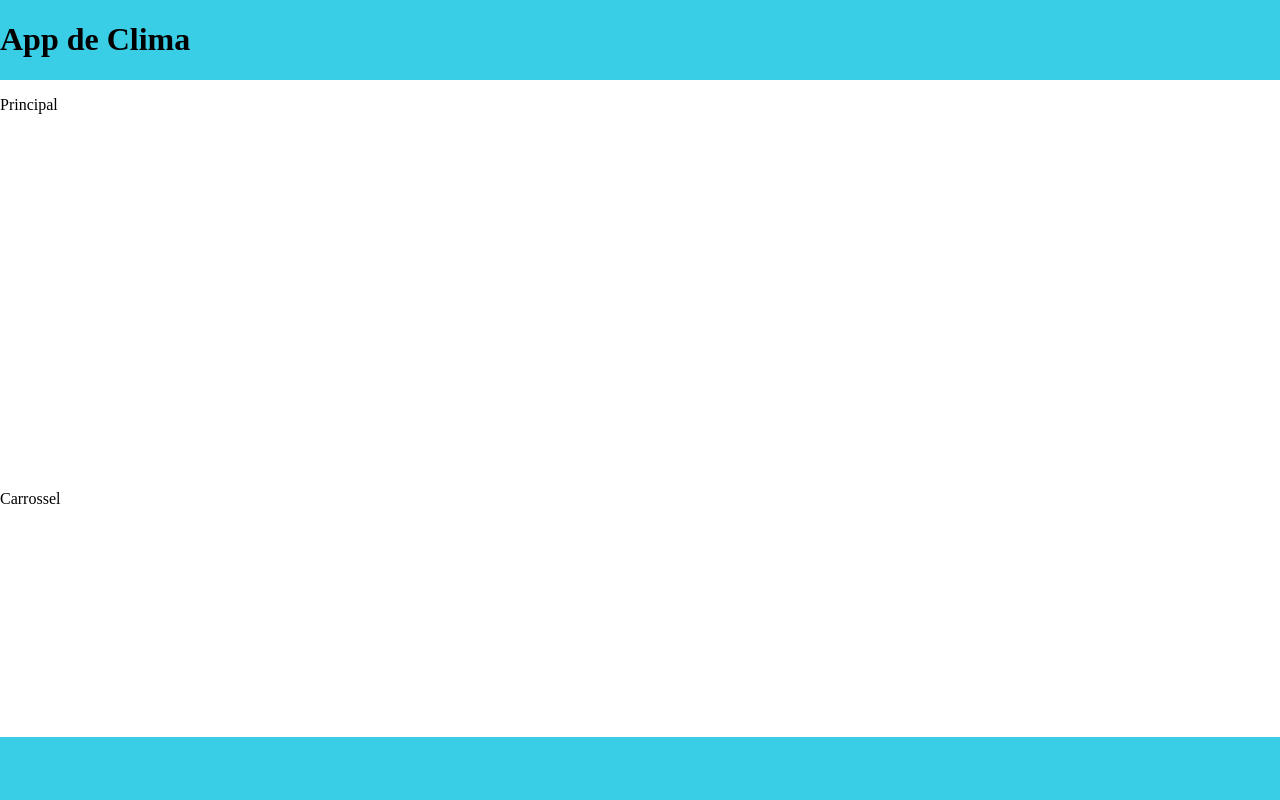
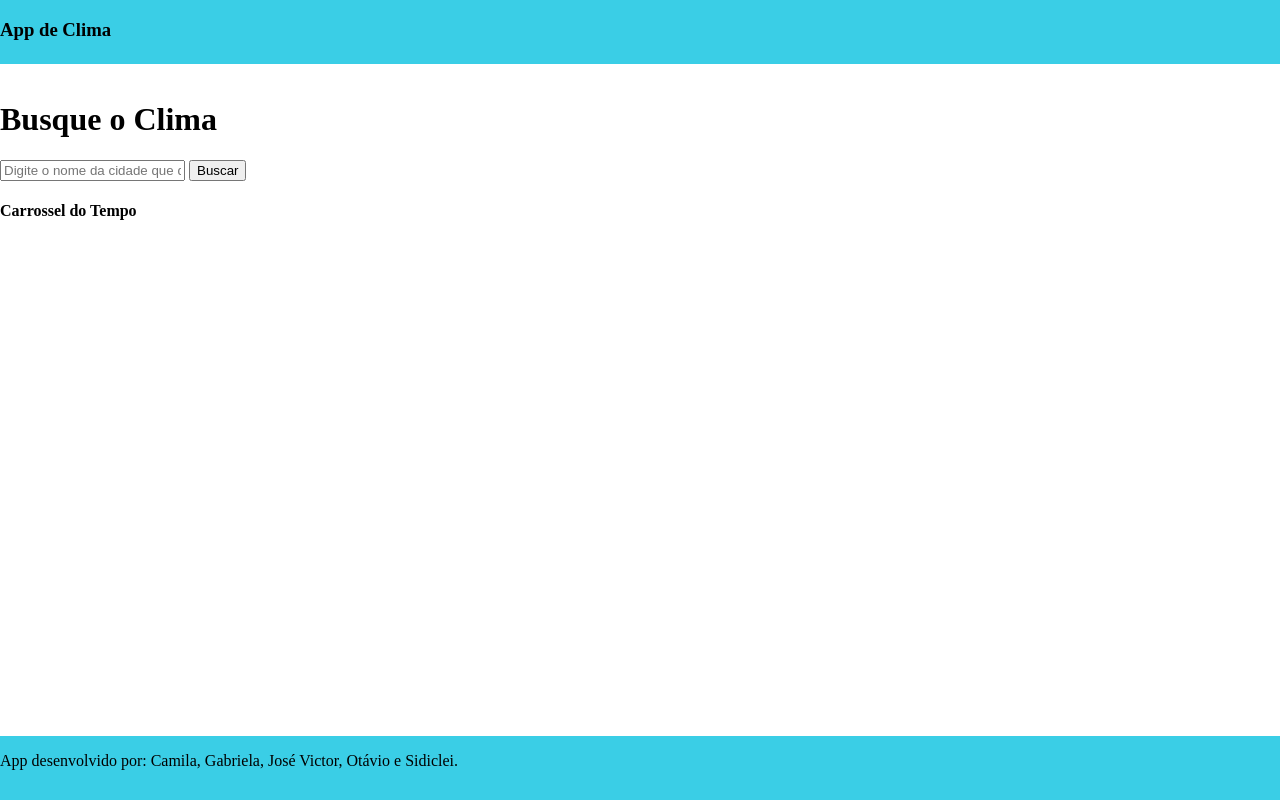
Before and after one commit to Jkvua/AppClima, a plain HTML site: page paginas/index.html in a window 1280 px wide. Drawn offline with Linux system fonts and the light colour scheme.

Commit message:
add main/footer

```diff
--- a/paginas/index.html
+++ b/paginas/index.html
@@ -8,14 +8,20 @@
 </head>
 <body>
     <header>
-    <h1>App de Clima</h1>
+    <h3>App de Clima</h3>
     </header>
     <main>
-        <div>Principal</div>
-        <div>Carrossel</div>
+        <div class="container">
+        <h1>Busque o Clima</h1>
+        <input type="text" id="cityInput" placeholder="Digite o nome da cidade que deseja ver o clima:">
+        <button onclick="searchWeather()">Buscar</button>
+        <div class="info">
+        <h4>Carrossel do Tempo</h4>
+        </div>
+        </div>
     </main>
     <footer>
-
+        <p>App desenvolvido por: Camila, Gabriela, José Victor, Otávio e Sidiclei.</p>
     </footer>
 </body>
 </html>
```
